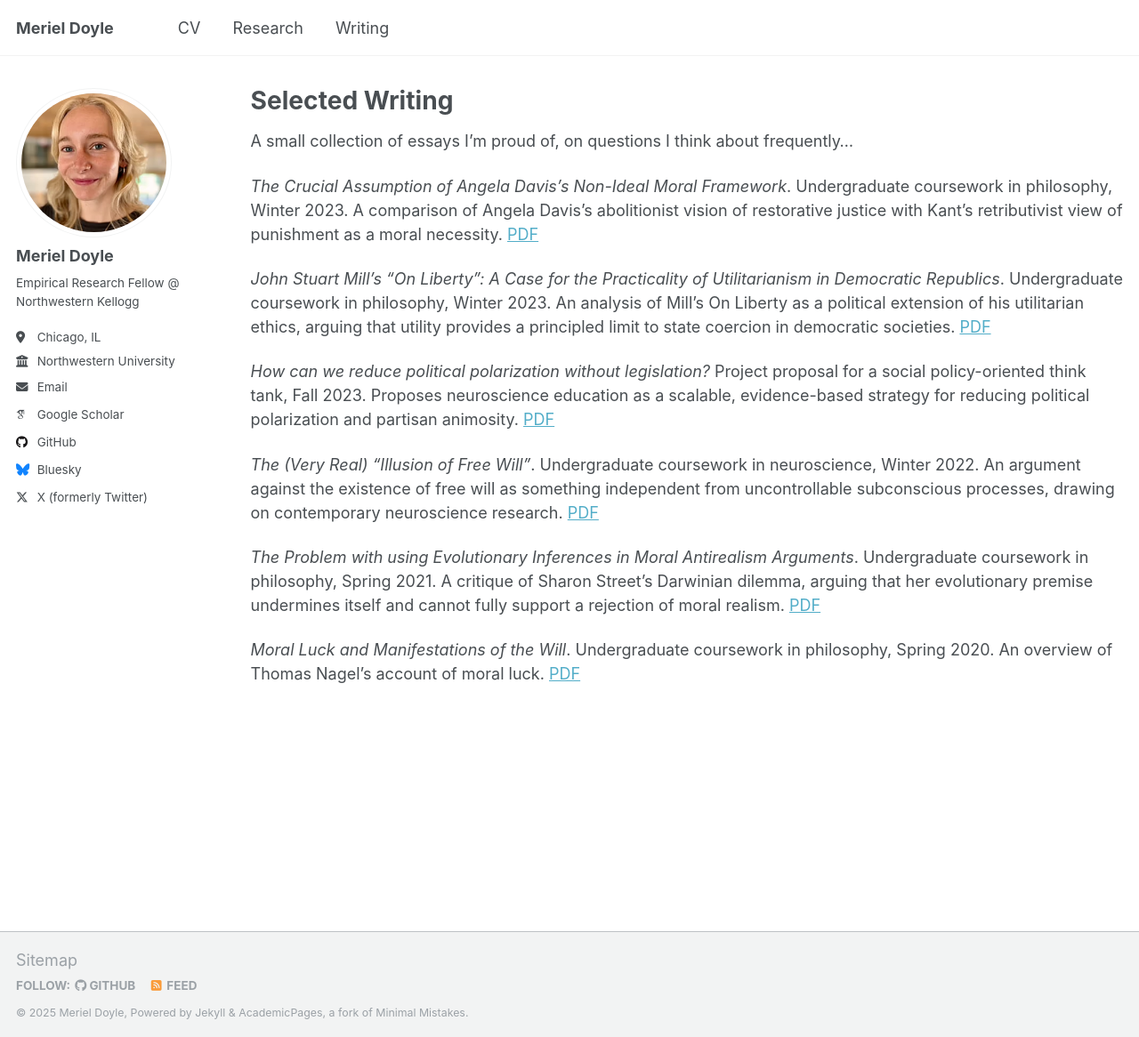
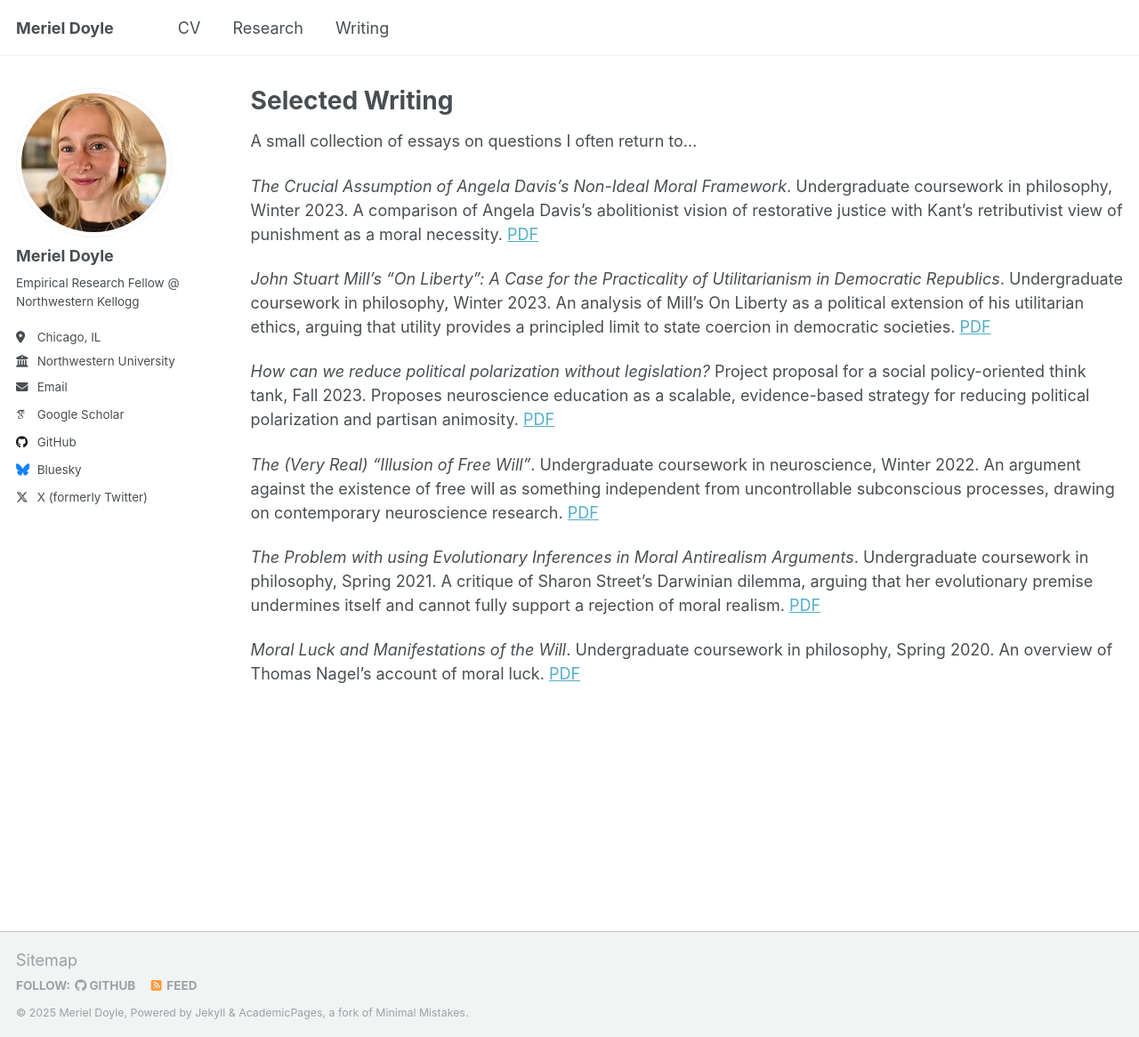
Before and after one commit to mcd710/mcd710.github.io, a Jekyll site: the page built from _pages/writing.md, in a window 1280 px wide and 1166 px high. Shown: the whole window at 89% size. Built offline with Jekyll 4.4.1, drawn with Linux system fonts in a browser that asks for light colours; some web fonts are replaced.

Commit message:
Update writing

```diff
--- a/_pages/writing.md
+++ b/_pages/writing.md
@@ -6,7 +6,7 @@ author_profile: true
 ---
 {% include base_path %}
 
-A small collection of essays I'm proud of, on questions I think about frequently...
+A small collection of essays on questions I often return to...
 
 <!-- ### Philosophy (free will, moral objectivity, punishment & retribution) -->
 *The Crucial Assumption of Angela Davis's Non-Ideal Moral Framework*. Undergraduate coursework in philosophy, Winter 2023. A comparison of Angela Davis's abolitionist vision of restorative justice with Kant's retributivist view of punishment as a moral necessity. [PDF](/files/aftermath_A2.pdf){:target="_blank"} <!-- opens in new tab  -->
```
Also changed, not shown: _pages/research.md (+1 -1 lines).
